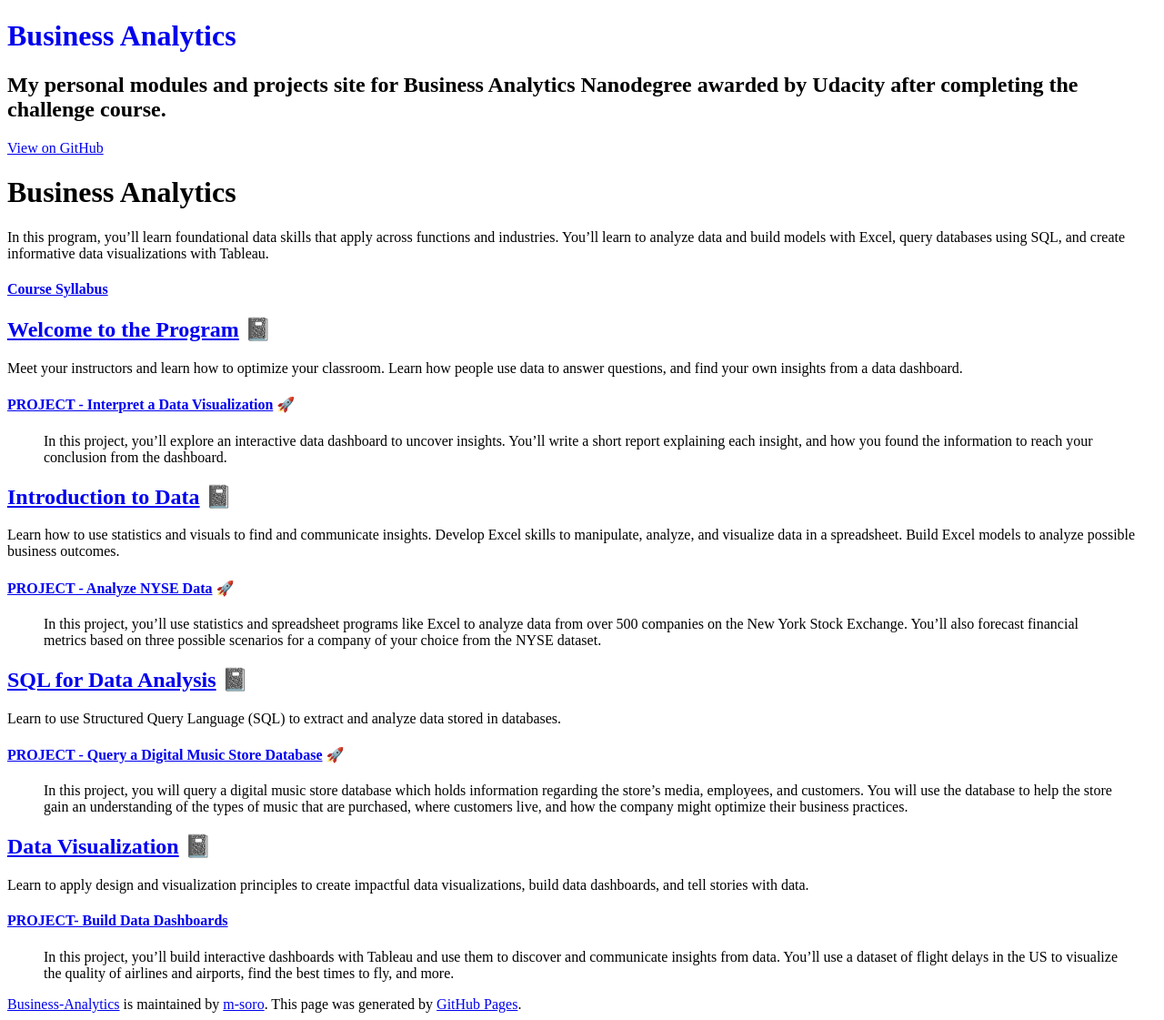
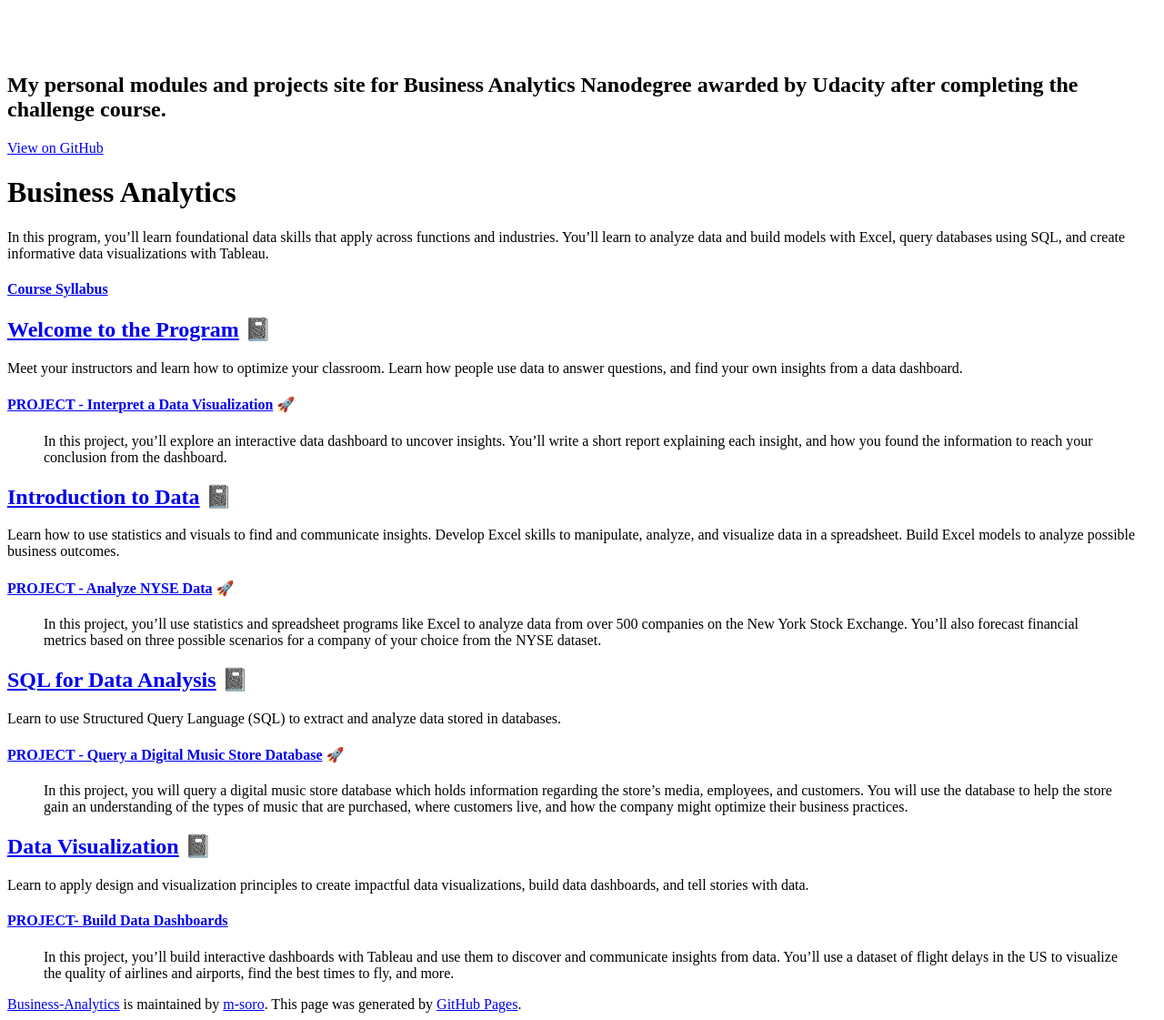
Before and after one commit to m-soro/Business-Analytics, a Jekyll site: the page built from README.md, in a window 1280 px wide. Shown: the whole page at 91% size. Built offline with Jekyll 4.4.1, drawn with Linux system fonts in a browser that asks for light colours; emoji names are drawn with the system emoji font; our own code applies the rules of GitHub Pages for plain Markdown files.

Commit message:
edit  jumbotron

```diff
--- a/_layouts/default.html
+++ b/_layouts/default.html
@@ -24,7 +24,7 @@
 
     <header class="page-header" role="banner">
 
-        <a style="text-decoration:none;" href="https://m-soro.github.io/Business-Analytics/"><h1 class="project-name">{{ page.title | default: site.title | default: site.github.repository_name }}</h1></a>
+        <a style="color:#fff;" href="https://m-soro.github.io/Business-Analytics/"><h1 class="project-name">{{ page.title | default: site.title | default: site.github.repository_name }}</h1></a>
 
 
       <h2 class="project-tagline">{{ page.description | default: site.description | default: site.github.project_tagline }}</h2>
```
